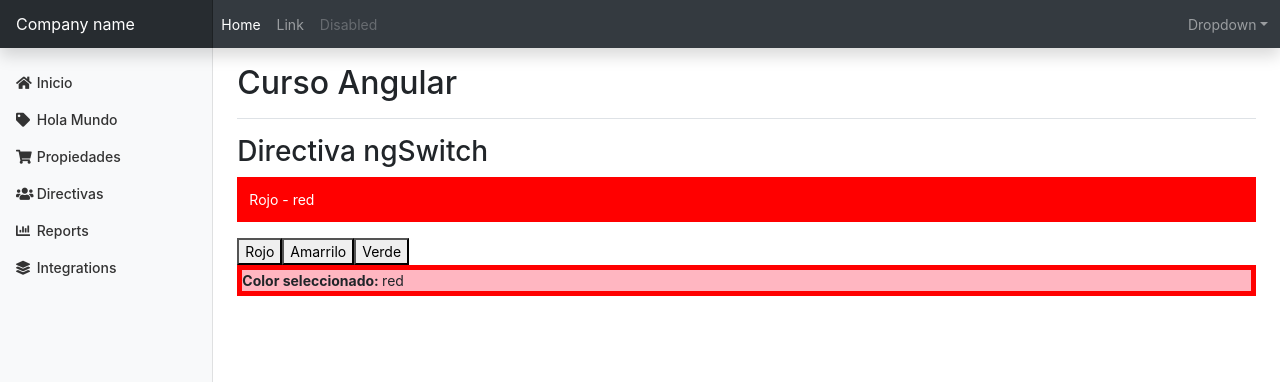
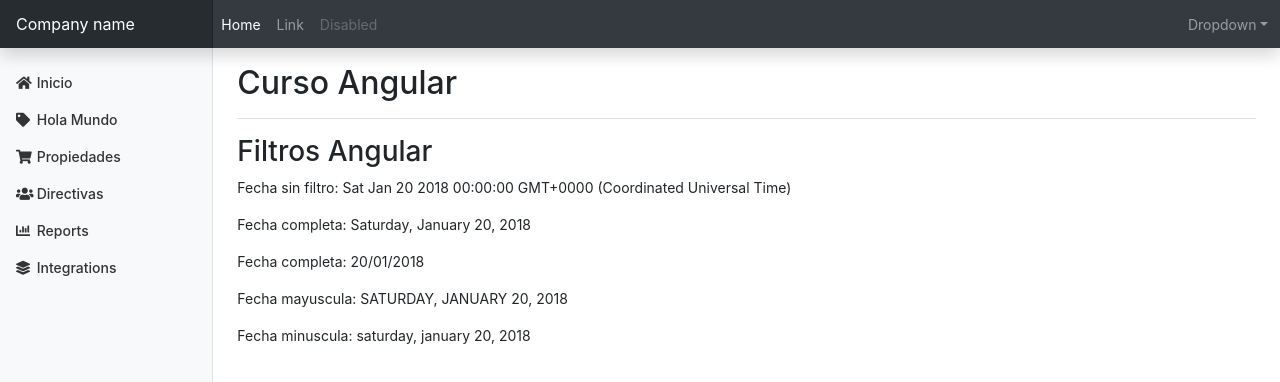
Before and after one commit to HugoMontes/cursoangular, an Angular app: page /filtros in a window 1280 px wide. Shown: the top 382 px of the page. Built offline with nearby package versions, Linux system fonts and the light colour scheme.

Commit message:
Uso de pipes

```diff
--- a/src/app/app-routing.module.ts
+++ b/src/app/app-routing.module.ts
@@ -13,6 +13,8 @@ import { HomeComponent } from './home/home.component';
 import { ParametrosComponent } from './parametros/parametros.component';
 // Importar el componente Producto
 import { ProductoComponent } from './producto/producto.component';
+// Importar el componente Filtros
+import { FiltrosComponent } from './filtros/filtros.component';
 
 // Definir una constante que contiene un array de objetos json con
 // las rutas asociadas a un componente
@@ -29,6 +31,8 @@ const appRoutes: Routes = [
   {path: 'parametros/:param_nombre', component: ParametrosComponent},
   // Definir una ruta para producto
   {path: 'producto', component: ProductoComponent},
+  // Definir una ruta para filtro
+  {path: 'filtros', component: FiltrosComponent},
   // Definir la ruta para el error 404
   {path: '**', component: EstiloComponent},
 ];
--- a/src/app/app.module.ts
+++ b/src/app/app.module.ts
@@ -17,6 +17,7 @@ import { ParametrosComponent } from './parametros/parametros.component';
 import { HeaderComponent } from './template/header/header.component';
 import { NavigationComponent } from './template/navigation/navigation.component';
 import { ProductoComponent } from './producto/producto.component';
+import { FiltrosComponent } from './filtros/filtros.component';
 
 @NgModule({
   declarations: [
@@ -30,7 +31,8 @@ import { ProductoComponent } from './producto/producto.component';
     ParametrosComponent,
     HeaderComponent,
     NavigationComponent,
-    ProductoComponent
+    ProductoComponent,
+    FiltrosComponent
   ],
   // Cargar el modulo para lanzar las rutas
   imports: [
--- /dev/null
+++ b/src/app/filtros/filtros.component.html
@@ -0,0 +1,9 @@
+<h3>{{ title }}</h3>
+<p>Fecha sin filtro: {{ fecha }}</p>
+<!-- Hacer uso del pipe/tuberia para formato de fecha -->
+<p>Fecha completa: {{ fecha | date:'fullDate'}}</p>
+<p>Fecha completa: {{ fecha | date:'dd/MM/yyyy'}}</p>
+<!-- Hacer uso del pipe/tuberia para mayusculas -->
+<p>Fecha mayuscula: {{ fecha | date:'fullDate' | uppercase }}</p>
+<!-- Hacer uso del pipe/tuberia para minuscula -->
+<p>Fecha minuscula: {{ fecha | date:'fullDate' | lowercase }}</p>
--- /dev/null
+++ b/src/app/filtros/filtros.component.ts
@@ -0,0 +1,22 @@
+import { Component, OnInit } from '@angular/core';
+
+@Component({
+  selector: 'app-filtros',
+  templateUrl: './filtros.component.html',
+  styleUrls: ['./filtros.component.css']
+})
+export class FiltrosComponent implements OnInit {
+
+  // Propiedad para el titulo
+  public title='Filtros Angular';
+  // Adicionar una propiedad fecha
+  public fecha: Date;
+
+  constructor() {
+    // Inicializar la fecha en 1/enero/2018
+    this.fecha = new Date(2018,0,20);
+  }
+
+  ngOnInit(): void {
+  }
+}
```
Also changed, not shown: src/app/filtros/filtros.component.css (added), 1 other file (tests, documents, lock files or other folders).
